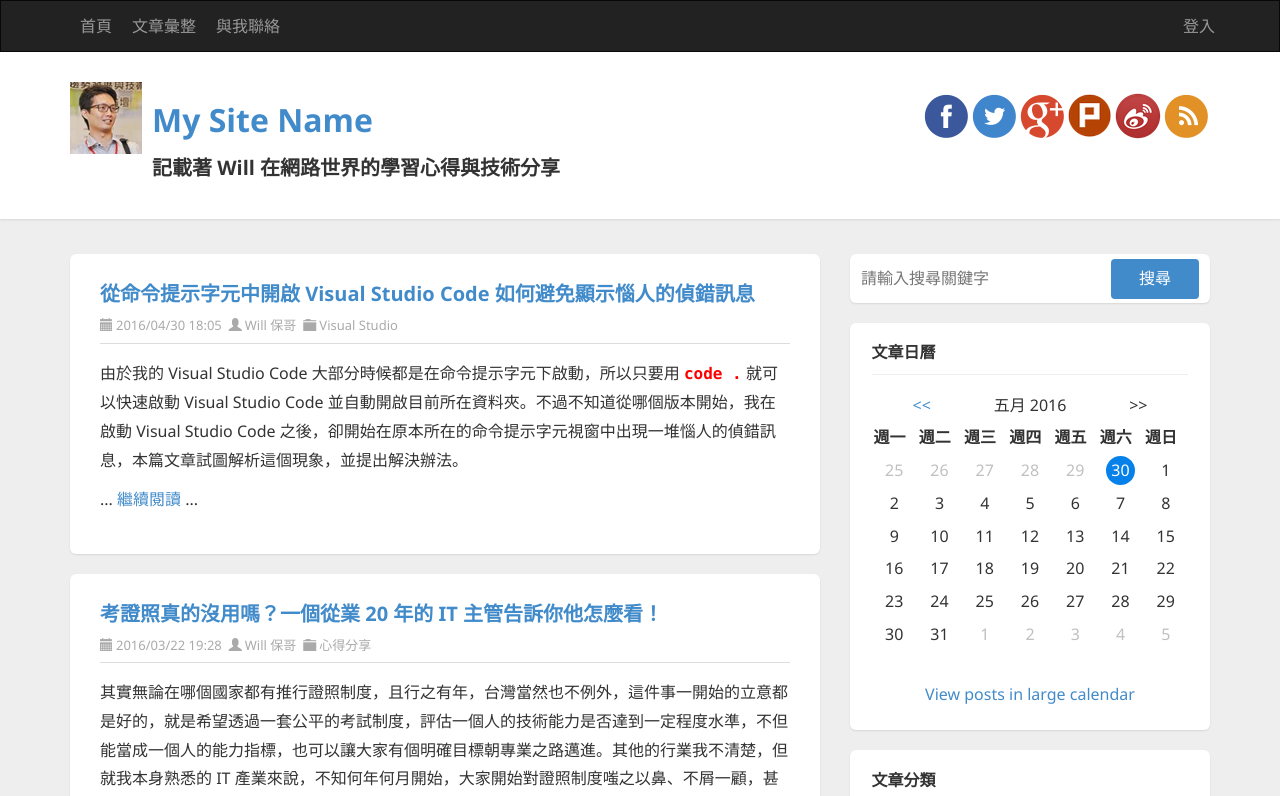
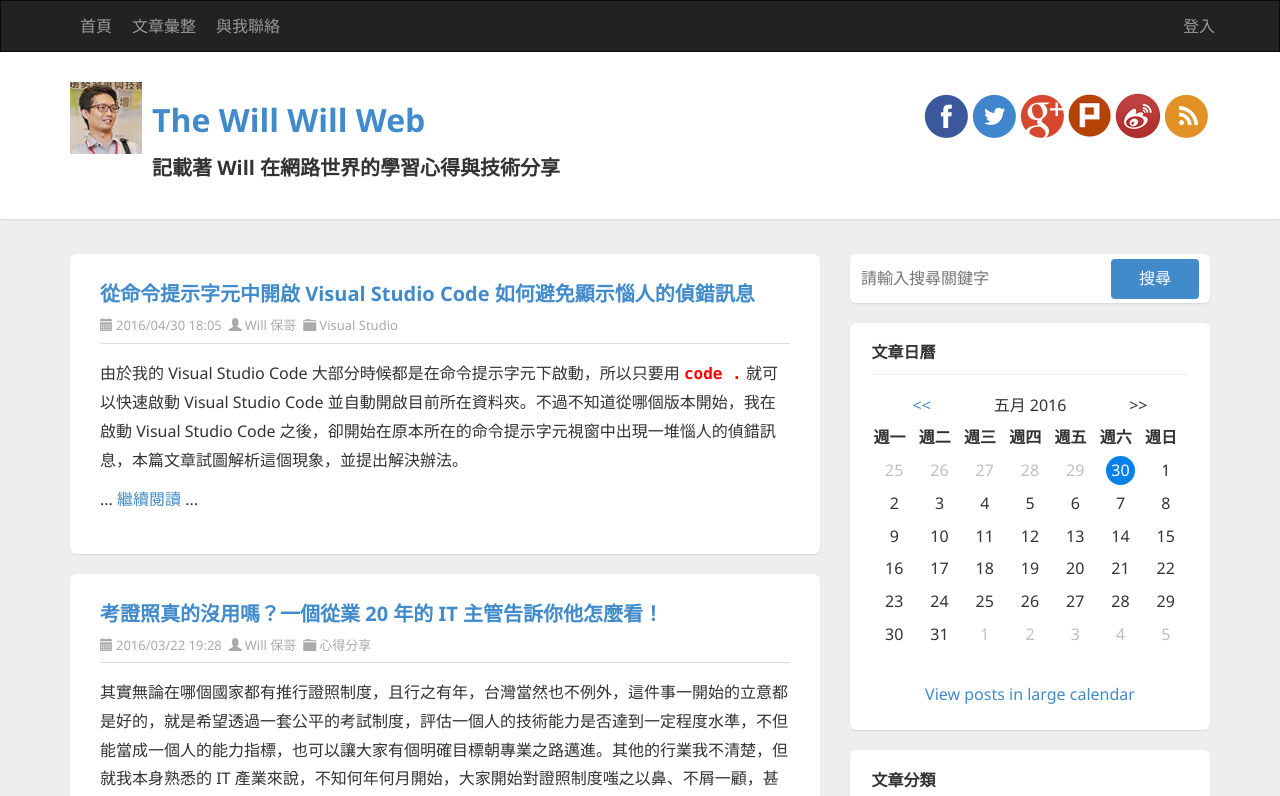
Before and after one commit to coolrare/demo0510, an Angular app: page / in a window 1280 px wide. Shown: the top 796 px of the page. Built offline with nearby package versions, Linux system fonts and the light colour scheme.

Commit message:
示範 setTimeout 動態修改屬性並查看內嵌繫結在 3 秒後自動更新網頁內容

```diff
--- a/src/app/header/header.component.ts
+++ b/src/app/header/header.component.ts
@@ -12,6 +12,9 @@ export class HeaderComponent implements OnInit {
   constructor() { }
 
   ngOnInit() {
+    setTimeout(() => {
+      this.sitename = 'The Will Will Web';
+    }, 3000);
   }
 
 }
```
